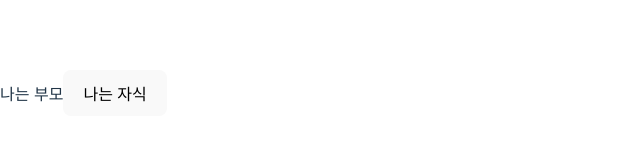
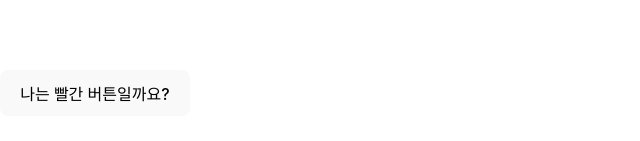
Before and after one commit to Doeunnkimm/react-playground, a React (Vite) app: page / in a window 1280 px wide. Shown: the part 307-448 px from the top of the page, without its empty margins (0-640 px from the left). Built offline with nearby package versions, Linux system fonts and the light colour scheme.

Commit message:
Update State in Event Handler with Async (#5)

```diff
--- /dev/null
+++ b/src/UpdateState/UpdateState.tsx
@@ -0,0 +1,29 @@
+import { useState } from 'react';
+
+export const UpdateState = () => {
+  const [isRedButton, setIsRedButton] = useState(false);
+
+  const handleClick = () => {
+    setIsRedButton((prev) => !prev);
+    setTimeout(() => {
+      console.log('3초 끝!');
+    }, 3000);
+  };
+
+  return (
+    <button
+      onClick={handleClick}
+      style={{ backgroundColor: isRedButton ? 'red' : undefined }}>
+      나는 빨간 버튼일까요?
+    </button>
+  );
+};
+
+/**
+ * @NOTE
+ *
+ * react 공식문서에서는 이벤트 핸들러의 호출이 모두 끝나야 상태 업데이트가 이루어진다고 했다.
+ * 내부에 비동기 로직이 있다면? 어떻게 될까
+ *
+ * 기다리는 것 없이 바로 상태가 업데이트된다.
+ */
--- a/src/main.tsx
+++ b/src/main.tsx
@@ -2,12 +2,14 @@ import React from 'react';
 import ReactDOM from 'react-dom/client';
 import './index.css';
 // import { SyntheticEvent } from './SyntheticEvent/index.tsx';
-import { Propagation } from './SyntheticEvent/propagation.tsx';
+// import { Propagation } from './SyntheticEvent/propagation.tsx';
+import { UpdateState } from './UpdateState/UpdateState.tsx';
 
 ReactDOM.createRoot(document.getElementById('root')!).render(
   <React.StrictMode>
     {/* <App /> */}
     {/* <SyntheticEvent /> */}
-    <Propagation />
+    {/* <Propagation /> */}
+    <UpdateState />
   </React.StrictMode>
 );
```
